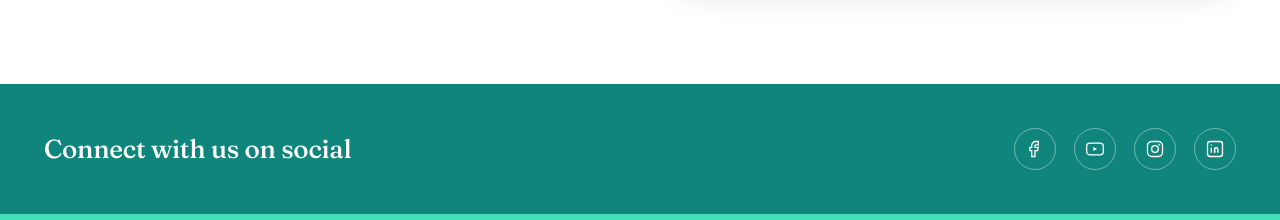
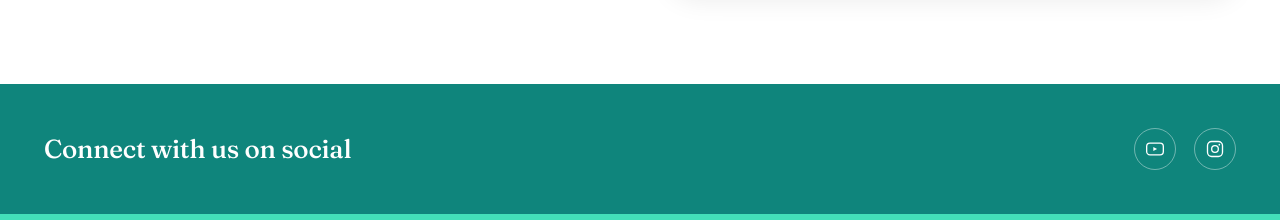
Before and after one commit to MohdAjeej/e-commerce-ayurveda, a React (Vite) app: page / in a window 1280 px wide. Shown: the part 6400-6620 px from the top of the page. Built offline with nearby package versions, Linux system fonts and the light colour scheme.

Commit message:
Remove Facebook and LinkedIn icons, keep only YouTube and Instagram

```diff
--- a/src/data/socialLinks.js
+++ b/src/data/socialLinks.js
@@ -1,8 +1,6 @@
-import { FacebookIcon, YoutubeIcon, InstagramIcon, LinkedinIcon } from "../components/common/SocialIcons";
+import { YoutubeIcon, InstagramIcon } from "../components/common/SocialIcons";
 
 export const SOCIAL_LINKS = [
-  { icon: FacebookIcon, label: "Facebook", href: "https://facebook.com" },
   { icon: YoutubeIcon, label: "Youtube", href: "https://www.youtube.com/playlist?list=PLOHRKxn5ydh3BUCbHgvUVSpLaV5pQT5_o" },
   { icon: InstagramIcon, label: "Instagram", href: "https://www.instagram.com/spreading_smiles_global?utm_source=ig_web_button_share_sheet&igsh=ZDNlZDc0MzIxNw==" },
-  { icon: LinkedinIcon, label: "LinkedIn", href: "https://linkedin.com" },
 ];
```
